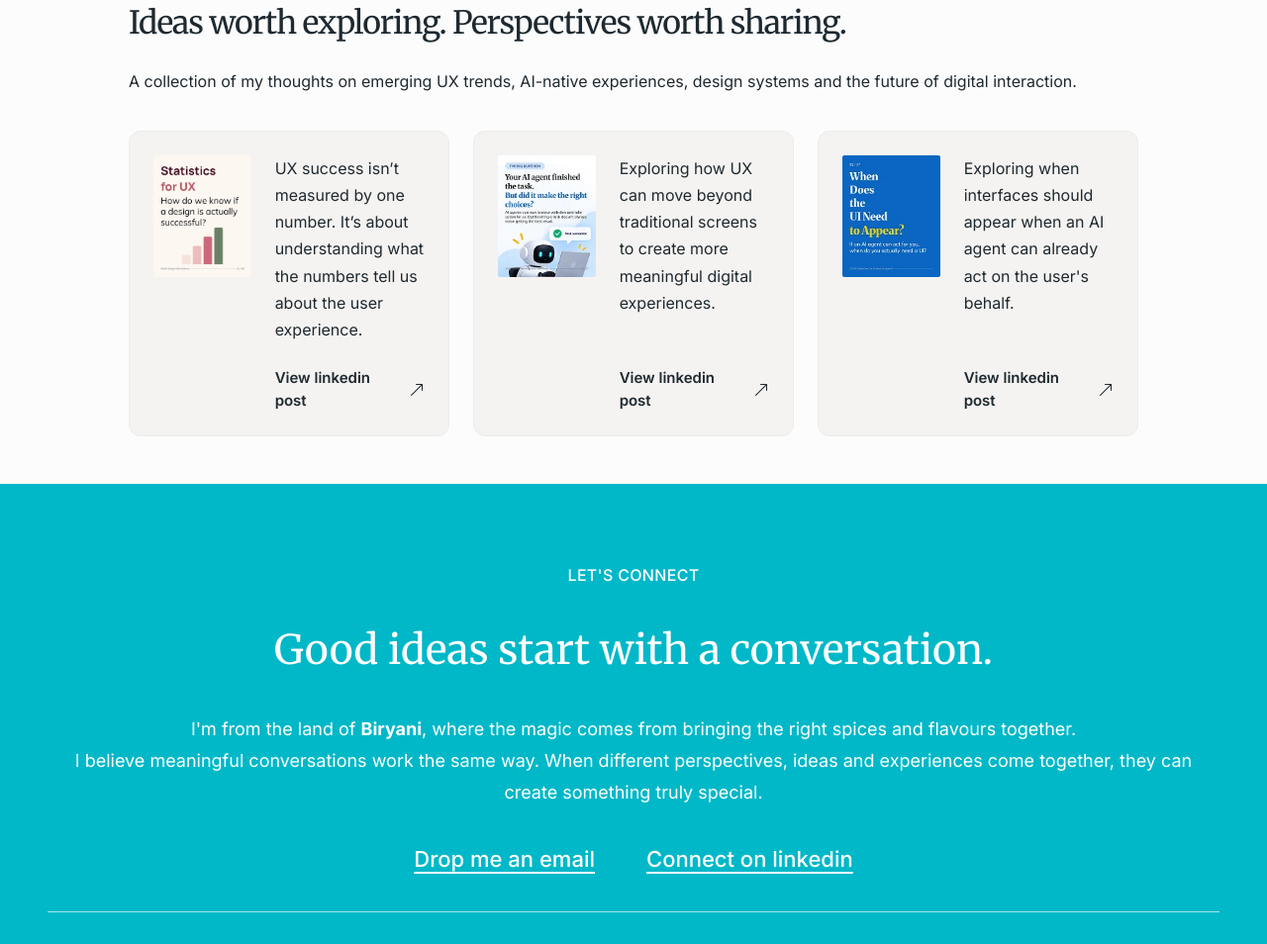
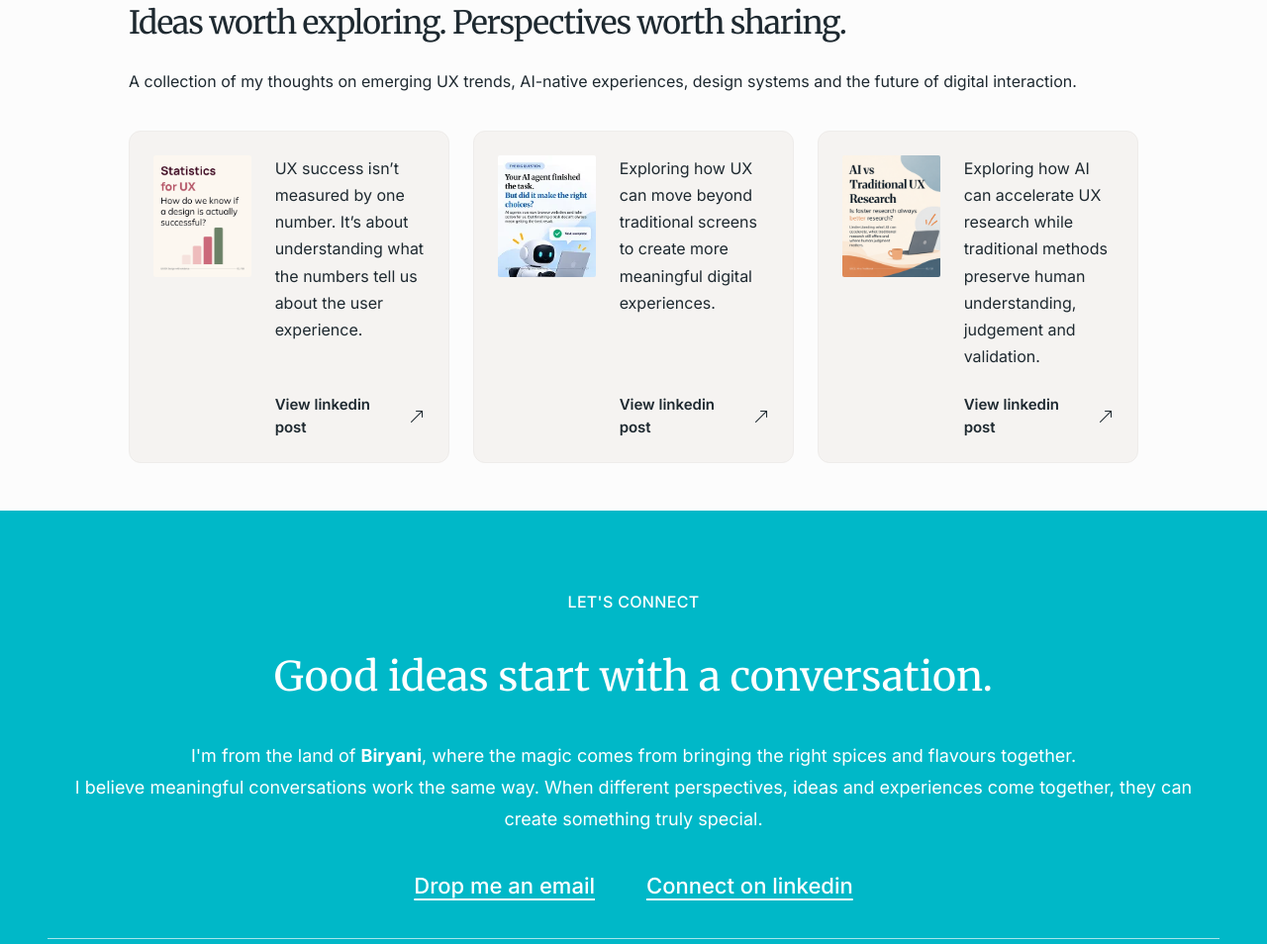
Before and after one commit to Ganapa/Portfolio, a plain HTML site: page traditionalview/index.html in a window 1280 px wide. Shown: the part 3762-4716 px from the top of the page at 99% size. Drawn offline with nearby package versions, Linux system fonts and the light colour scheme.

Commit message:
ai vs traditional ux research

```diff
--- a/traditionalview/index.html
+++ b/traditionalview/index.html
@@ -872,7 +872,7 @@
                   title="View linkedin post: when does the ui need to appear?"
                 >
                   <img
-                    src="assets/images/Linkedin/ui-when-needed.webp"
+                    src="assets/images/Linkedin/ui-when-needed.png"
                     class="ideas-image"
                     alt="LinkedIn carousel cover about when an interface should appear for an AI agent"
                     loading="lazy"
@@ -881,12 +881,11 @@
 
                 <div class="ideas-card-content">
                   <p>
-                    Exploring when interfaces should appear when an AI agent can
-                    already act on the user's behalf.
+                    Exploring how AI can accelerate UX research while traditional methods preserve human understanding, judgement and validation.
                   </p>
 
                   <a
-                    href="https://lnkd.in/p/dadvNhmm"
+                    href="https://lnkd.in/p/dmrGkGsb"
                     target="_blank"
                     rel="noopener noreferrer"
                     class="ideas-link"
```
Also changed, not shown: traditionalview/assets/images/Linkedin/ui-when-needed.png (added), traditionalview/assets/images/Linkedin/ui-when-needed.webp (deleted).
